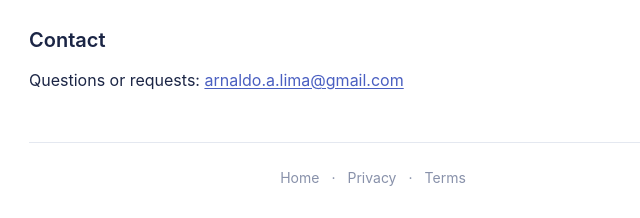
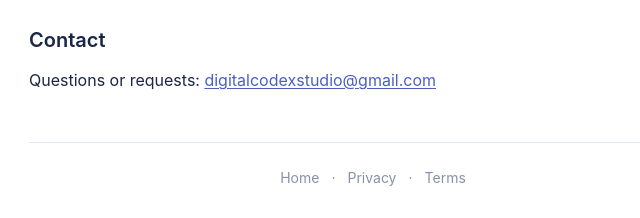
Before and after one commit to digitalcodexstudio-commits/minimalist-games, a website: page src/legal/privacy.html in a window 1280 px wide. Shown: the part 1889-2107 px from the top of the page, 267-907 px from the left. Drawn offline with Linux system fonts and the light colour scheme.

Commit message:
chore(legal): use digitalcodexstudio@gmail.com as contact

```diff
--- a/src/legal/privacy.html
+++ b/src/legal/privacy.html
@@ -66,7 +66,7 @@
       <p>We may update this policy as the site evolves. The "Last updated" date above reflects the most recent change. Material changes will be highlighted on the homepage for at least 14 days.</p>
 
       <h2>Contact</h2>
-      <p>Questions or requests: <a href="mailto:arnaldo.a.lima@gmail.com">arnaldo.a.lima@gmail.com</a></p>
+      <p>Questions or requests: <a href="mailto:digitalcodexstudio@gmail.com">digitalcodexstudio@gmail.com</a></p>
     </article>
 
     <footer class="legal-footer">
```
Also changed, not shown: src/legal/terms.html (+1 -1 lines).
